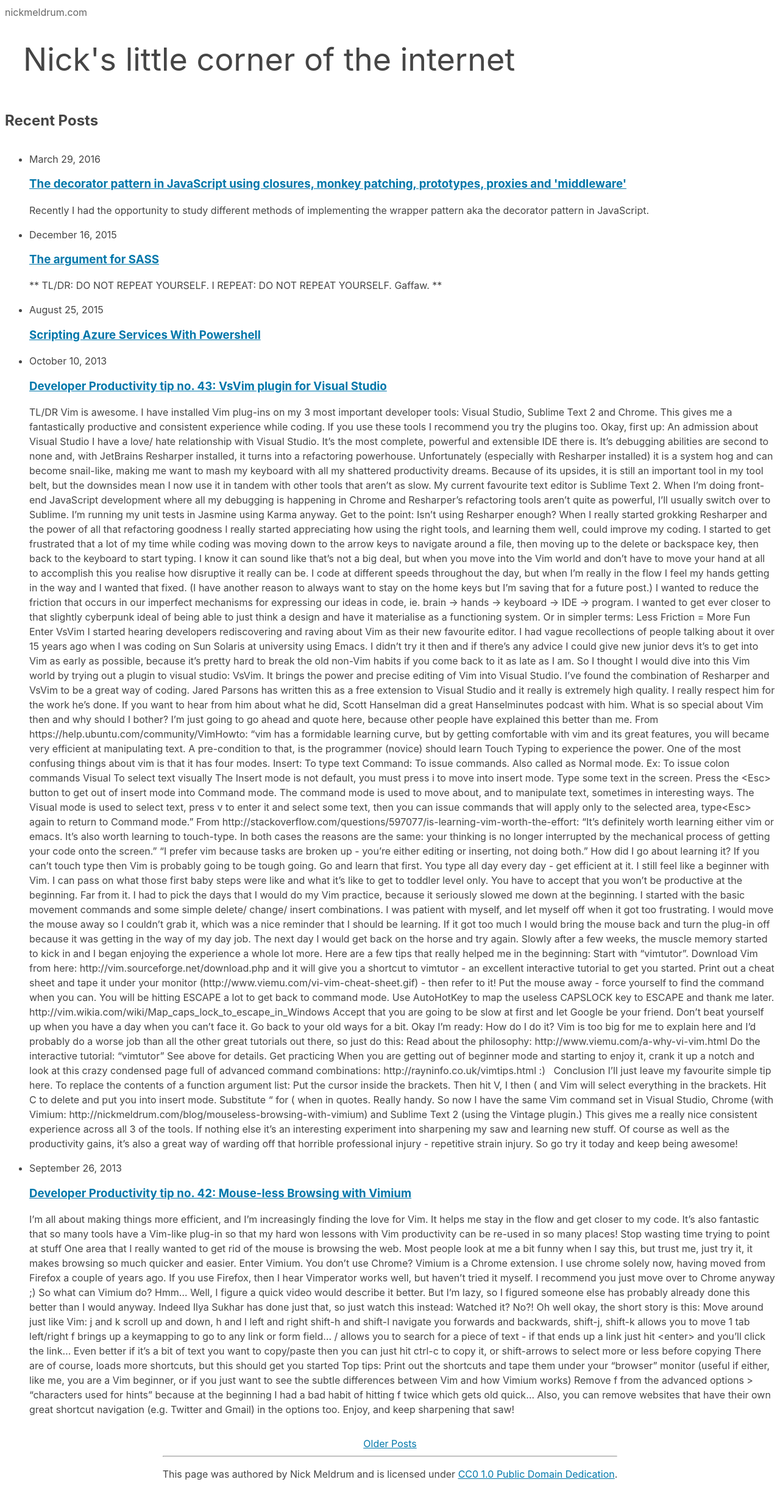
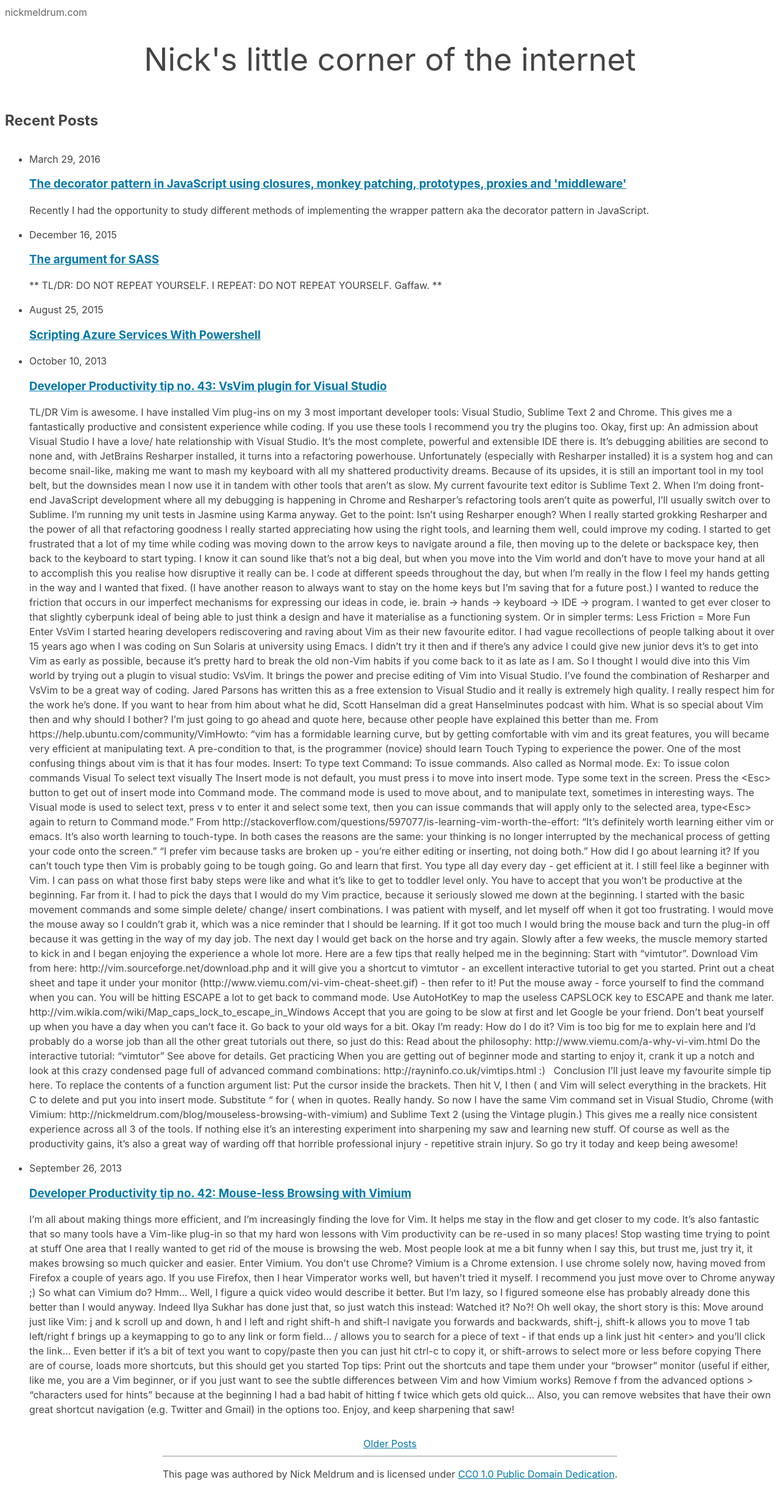
Before and after one commit to nickmeldrum/nickmeldrumdotcom, a Jekyll site: the page built from site/index.html, in a window 1280 px wide. Shown: the whole page at 61% size. Built offline with Jekyll 4.4.1, drawn with Linux system fonts in a browser that asks for light colours; the list of posts is cut into pages by our own code.

Commit message:
fix heading width and move nav out of header

```diff
--- a/site/_includes/header.html
+++ b/site/_includes/header.html
@@ -1,6 +1,6 @@
+<nav>
+  <a href="/">nickmeldrum.com</a>
+</nav>
 <header>
-  <nav>
-    <a href="/">nickmeldrum.com</a>
-  </nav>
   <h1>{{ page.title }}</h1>
 </header>
--- a/site/_sass/header.scss
+++ b/site/_sass/header.scss
@@ -1,13 +1,5 @@
 header {
-  width: 100%;
-
-  nav {
-    a,a:visited {
-      text-decoration: none;
-      color: #666;
-    }
-    a:hover {
-      color: #222;
-    }
-  }
+  max-width: 900px;
+  padding: 0 40px 0 40px;
+  word-break: break-word;
 }
--- /dev/null
+++ b/site/_sass/nav.scss
@@ -0,0 +1,11 @@
+nav {
+  width: 100%;
+
+  a,a:visited {
+    text-decoration: none;
+    color: #666;
+  }
+  a:hover {
+    color: #222;
+  }
+}
--- a/site/_sass/post.scss
+++ b/site/_sass/post.scss
@@ -9,7 +9,6 @@
 
     .published {
       font-style: italic;
-      margin-left: auto;
     }
 
     img {
--- a/site/assets/css/styles.scss
+++ b/site/assets/css/styles.scss
@@ -5,6 +5,7 @@
 @import "code";
 @import "post";
 @import "header";
+@import "nav";
 
 body {
   font: 16px/1.5 -apple-system,BlinkMacSystemFont,"avenir next",avenir,"Segoe UI","lucida grande","helvetica neue",helvetica,"Fira Sans",roboto,noto,"Droid Sans",cantarell,oxygen,ubuntu,"franklin gothic medium","century gothic","Liberation Sans",sans-serif;
@@ -30,7 +31,6 @@
 h1 {
   font-size: 52px;
   font-weight: normal;
-  padding: 0px 15px 0px 30px;
 }
 
 h2 {
```
